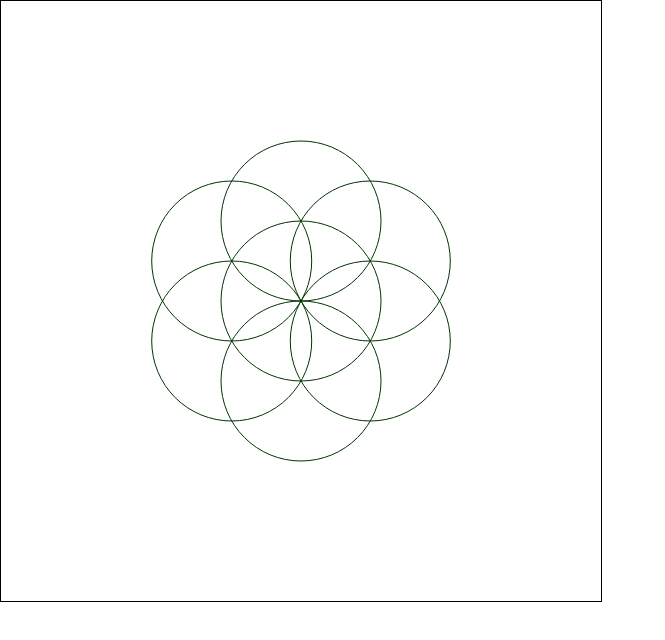
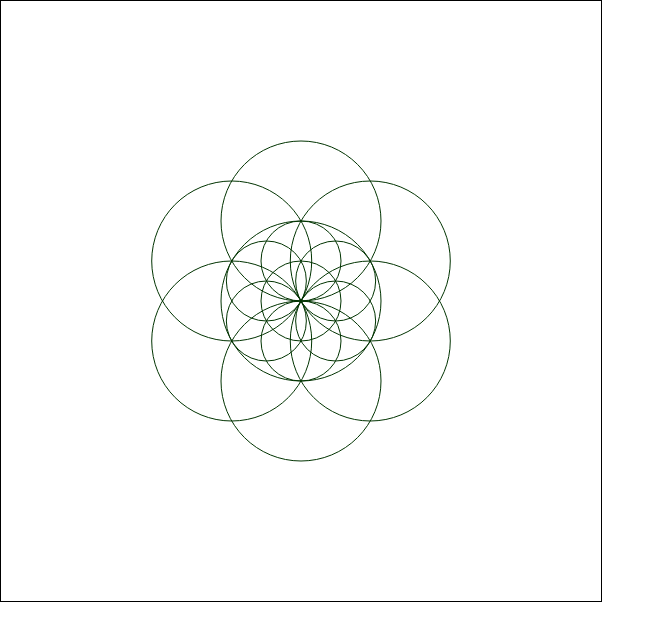
Before and after one commit to cortezcristian/fol, a plain HTML site: page index.html in a window 1280 px wide. Shown: the whole page, without its empty margins (0-665 px from the left). Drawn offline with Linux system fonts and the light colour scheme.

Commit message:
Flower inside of flower

```diff
--- a/index.html
+++ b/index.html
@@ -22,7 +22,7 @@
     var centerY = canvas.height / 2;
     var radius = 80;
 
-    var circle = function(centerX, centerY) {
+    var circle = function(centerX, centerY, radius) {
       context.beginPath();
       context.arc(centerX, centerY, radius, 0, 2 * Math.PI, false);
       //context.fillStyle = 'white';
@@ -32,17 +32,22 @@
       context.stroke();
     }
 
-    console.log("p1", centerX, centerY);
-    console.log("p2", centerX, centerY-80);
-    console.log("centro pasa por y=", centerY-40);
-    circle(centerX, centerY);
-    circle(centerX, centerY-80);
-    var diffX = Math.sqrt(Math.pow(80, 2) - Math.pow( (260-300), 2));
-    circle(centerX+diffX, centerY-40);
-    circle(centerX-diffX, centerY-40);
-    circle(centerX+diffX, centerY+40);
-    circle(centerX-diffX, centerY+40);
-    circle(centerX, centerY+80);
+    var fol = function(centerX, centerY, rad) {
+      console.log("p1", centerX, centerY);
+      console.log("p2", centerX, centerY-rad);
+      console.log("centro pasa por y=", centerY-(rad/2));
+      circle(centerX, centerY, rad);
+      circle(centerX, centerY-rad, rad);
+      var diffX = Math.sqrt(Math.pow(rad, 2) - Math.pow( ((centerY-(rad/2))-centerY), 2));
+      circle(centerX+diffX, centerY-(rad/2), rad);
+      circle(centerX-diffX, centerY-(rad/2), rad);
+      circle(centerX+diffX, centerY+(rad/2), rad);
+      circle(centerX-diffX, centerY+(rad/2), rad);
+      circle(centerX, centerY+rad, rad);
+    }
+
+    fol(centerX, centerY, 80);
+    fol(centerX, centerY, 40);
     /**
     *
     P1(300, 300)
```
